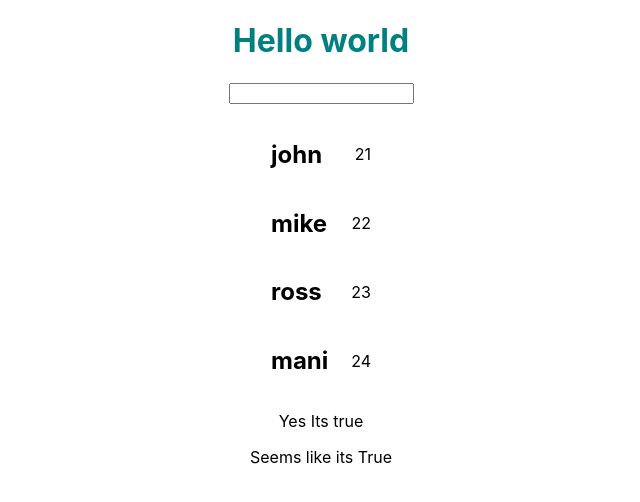
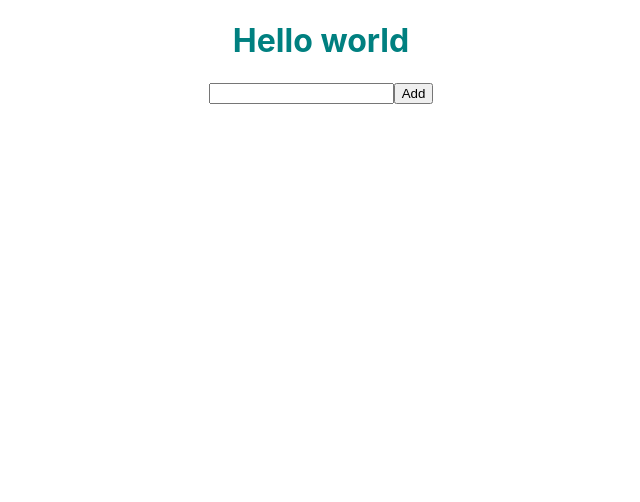
Before and after one commit to mani-barathi/demo-react, a React (Create React App) app: page / in a window 1280 px wide. Shown: the top 502 px of the page, without its empty margins (319-959 px from the left). Built offline with nearby package versions, Linux system fonts and the light colour scheme.

Commit message:
states and setFunctions

```diff
--- a/src/App.js
+++ b/src/App.js
@@ -1,51 +1,43 @@
 import { useState } from "react";
-import "./App.css";
-import Form from "./Form";
+import "./styles/App.css";
 
-// default import
-import Person from "./Person";
-
-// named import
+import Person from "./components/Person";
+import InputForm from "./components/InputForm";
 
 function App() {
-  console.log("re executed");
+  const [persons, setPersons] = useState([]);
 
-  const isTrue = 10;
-  const persons = [
-    { name: "john", age: 21 },
-    { name: "mike", age: 22 },
-    { name: "ross", age: 23 },
-    { name: "mani", age: 24 },
-  ];
-  const [name, setName] = useState("");
+  function appendPerson(newPerson) {
+    // persons.push(newPerson)  // wrong
 
-  function handleChange(e) {
-    // name = e.target.value;        // wrong
-    setName(e.target.value);
+    // 1st way
+    // setPersons([...persons, newPerson]);
+
+    // 2nd way
+    setPersons((prev) => {
+      console.log("prev", prev);
+      newPerson.isAdult = newPerson.age >= 18 ? "Adult" : "child";
+      return [...prev, newPerson];
+    });
   }
+
+  // const arr = [1,2,3]
+  // const newarr = [...arr,...ar2,4,5]
 
   // jsx
   return (
     <div className="App">
       <h1 className="text-teal"> Hello world</h1>
 
-      <input type="text" onChange={handleChange} value={name} />
-
-      <p>{name}</p>
-
-      {/* {persons.map((person) => {
-        return  <p> {person.name} </p>;
-      })} */}
-
-      {persons.map((person) => (
-        <Person name={person.name} age={person.age} />
+      <InputForm appendPerson={appendPerson} />
+      {persons.map((person, index) => (
+        <Person
+          name={person.name}
+          age={person.age}
+          isAdult={person.isAdult}
+          key={Math.random()}
+        />
       ))}
-
-      {/* If else */}
-      {isTrue === 10 ? <p>Yes Its true</p> : <p> Not its not</p>}
-
-      {/* If */}
-      {isTrue === 10 && isTrue % 2 == 0 && <p>Seems like its True</p>}
     </div>
   );
 }
--- a/src/Form.css
+++ /dev/null
@@ -1,8 +0,0 @@
-.input {
-  padding: 5px 10px;
-}
-
-.btn {
-  background-color: teal;
-  color: white;
-}
--- a/src/Form.js
+++ /dev/null
@@ -1,12 +0,0 @@
-import "./Form.css";
-
-function Form() {
-  return (
-    <form>
-      <input type="text" className="input" />
-      <button className="btn">Hello</button>
-    </form>
-  );
-}
-
-export default Form;
--- a/src/Person.js
+++ /dev/null
@@ -1,19 +0,0 @@
-function Person({ name, age }) {
-  // console.log(props);
-  // fragment
-  return (
-    <div className="flex">
-      <h2>{name}</h2>
-      <p>{age}</p>
-    </div>
-  );
-}
-
-const name = "john";
-const name2 = "mike";
-
-// default export
-export default Person;
-
-// named export
-export { name, name2 };
--- /dev/null
+++ b/src/components/InputForm.js
@@ -0,0 +1,24 @@
+import { useState } from "react";
+
+function InputForm({ appendPerson }) {
+  const [name, setName] = useState("");
+
+  function handleChange(e) {
+    setName(e.target.value);
+  }
+
+  function addPerson(event) {
+    event.preventDefault();
+    appendPerson({ name: name, age: 23 });
+    setName("");
+  }
+
+  return (
+    <form onSubmit={addPerson}>
+      <input type="text" onChange={handleChange} value={name} />
+      <button type="submit">Add</button>
+    </form>
+  );
+}
+
+export default InputForm;
--- /dev/null
+++ b/src/components/Person.js
@@ -0,0 +1,11 @@
+function Person({ name, age, isAdult }) {
+  return (
+    <div className="flex">
+      <p>{name} </p>
+      <p>{age}</p>
+      <p>{isAdult}</p>
+    </div>
+  );
+}
+// default export
+export default Person;
--- a/src/index.js
+++ b/src/index.js
@@ -1,6 +1,6 @@
 import React from "react";
 import ReactDOM from "react-dom";
-import "./index.css";
+import "./styles/index.css";
 import App from "./App";
 // import reportWebVitals from './reportWebVitals';
 
```
Also changed, not shown: src/setupTests.js (deleted, +0 -5 lines), src/logo.svg (deleted), src/styles/App.css (renamed from src/App.css), src/styles/index.css (renamed from src/index.css), 1 other file (tests, documents, lock files or other folders).
